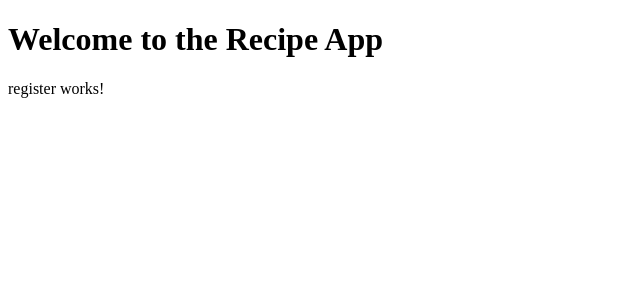
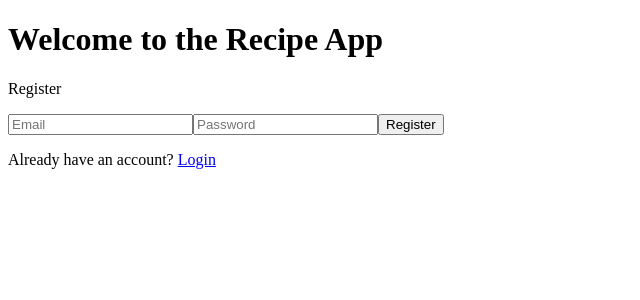
Before and after one commit to 5hrutika/Recipe-book, an Angular app: page /register in a window 1280 px wide. Shown: the top 300 px of the page, without its empty margins (0-640 px from the left). Built offline with nearby package versions, Linux system fonts and the light colour scheme.

Commit message:
Added login and registration components: updated HTML structure, added forms for user input.

```diff
--- a/src/app/components/login/login.component.html
+++ b/src/app/components/login/login.component.html
@@ -1 +1,11 @@
-<p>login works!</p>
+<p>Login</p>
+
+
+
+<form>
+    <input type="email" placeholder="Email">
+    <input type="password" placeholder="Password">
+    <button type="submit">Login</button>
+</form>
+
+<p>Don't have an account? <a href="/register">Register</a></p>
--- a/src/app/components/register/register.component.html
+++ b/src/app/components/register/register.component.html
@@ -1 +1,9 @@
-<p>register works!</p>
+<p>Register</p>
+
+<form>
+    <input type="email" placeholder="Email">
+    <input type="password" placeholder="Password">
+    <button type="submit">Register</button>
+</form>
+
+<p>Already have an account? <a href="/login">Login</a></p>
```
